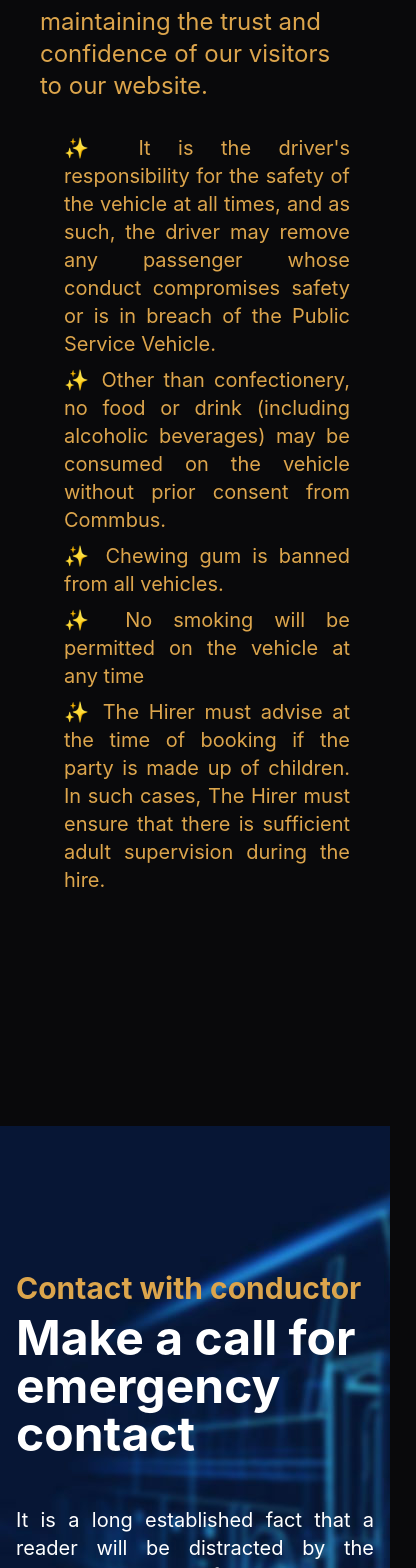
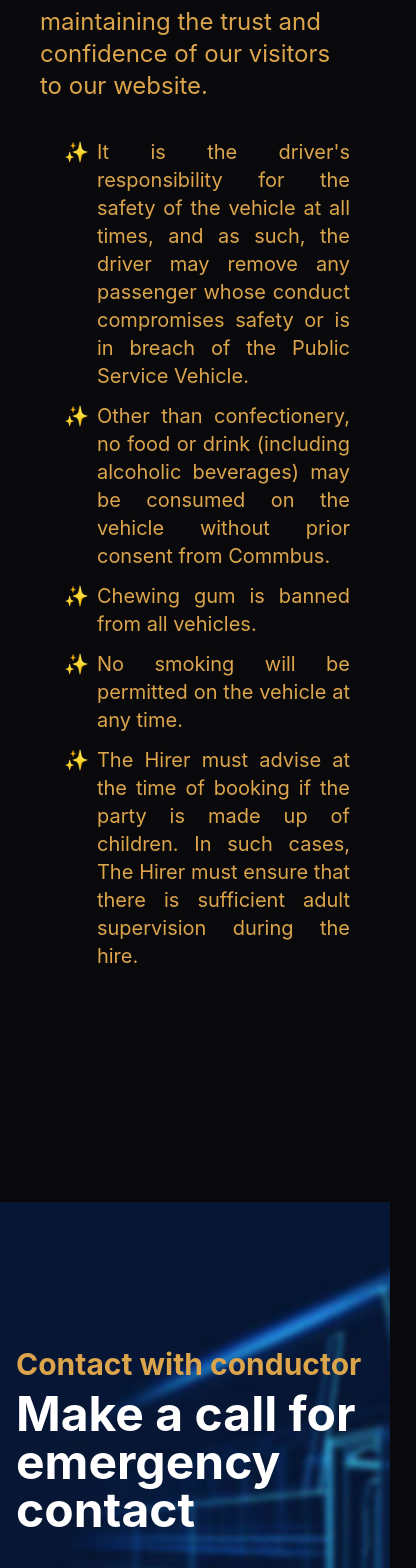
Before and after one commit to mmi-mamun/bus-affinity-client, a React (Create React App) app: page / in a window 390 px wide. Shown: the part 3440-5008 px from the top of the page, 416 px wide, since content can reach past the window. Built offline with nearby package versions, Linux system fonts and the light colour scheme.

Commit message:
Responsiveness check and modify

```diff
--- a/src/components/ReviewSection.js
+++ b/src/components/ReviewSection.js
@@ -9,17 +9,17 @@ const ReviewSection = () => {
     const reviews = [
         {
             id: 1,
-            name: 'GM Tasrif',
+            name: 'Samira Akter',
             review: 'It is a long established fact that by the readable content of a lot layout. The point of using Lorem a more-or-less normal distribu to using Content here, content',
             location: 'Dhaka',
-            img: people1
+            img: people2
         },
         {
             id: 2,
             name: 'MI Mamun',
             review: 'It is a long established fact that by the readable content of a lot layout. The point of using Lorem a more-or-less normal distribu to using Content here, content',
             location: 'Dhaka',
-            img: people2
+            img: people1
         },
         {
             id: 3,
--- a/src/components/Terms.js
+++ b/src/components/Terms.js
@@ -9,13 +9,59 @@ const Terms = () => {
                 <div className='px-6'>
                     <h1 className="text-5xl font-bold mb-8">TERMS AND CONDITION</h1>
                     <p className="py-6 text-2xl">We are committed to maintaining the trust and confidence of our visitors to our website.</p>
-                    <ul className='pl-6 mb-6 text-xl text-justify'>
-                        <li className='my-2'>✨ It is the driver's responsibility for the safety of the vehicle at all times, and as such, the driver may remove any passenger whose conduct compromises safety or is in breach of the Public Service Vehicle.</li>
-                        <li className='my-2'>✨ Other than confectionery, no food or drink (including alcoholic beverages) may be consumed on the vehicle without prior consent from Commbus.</li>
+
+                    <p className='pl-6 mb-6 text-xl text-justify'>
+                        <span className='flex gap-2 mt-3'>
+                            <span>
+                                ✨
+                            </span>
+                            <span>
+                                It is the driver's responsibility for the safety of the vehicle at all times, and as such, the driver may remove any passenger whose conduct compromises safety or is in breach of the Public Service Vehicle.
+                            </span>
+                        </span>
+
+                        <span className='flex gap-2 mt-3'>
+                            <span>
+                                ✨
+                            </span>
+                            <span>
+                                Other than confectionery, no food or drink (including alcoholic beverages) may be consumed on the vehicle without prior consent from Commbus.
+                            </span>
+                        </span>
+
+                        <span className='flex gap-2 mt-3'>
+                            <span>
+                                ✨
+                            </span>
+                            <span>
+                                Chewing gum is banned from all vehicles.
+                            </span>
+                        </span>
+
+                        <span className='flex gap-2 mt-3'>
+                            <span>
+                                ✨
+                            </span>
+                            <span>
+                                No smoking will be permitted on the vehicle at any time.
+                            </span>
+                        </span>
+
+                        <span className='flex gap-2 my-3'>
+                            <span>
+                                ✨
+                            </span>
+                            <span>
+                                The Hirer must advise at the time of booking if the party is made up of children. In such cases, The Hirer must ensure that there is sufficient adult supervision during the hire.
+                            </span>
+                        </span>
+
+
+                        {/* <li className='my-2'>✨ Other than confectionery, no food or drink (including alcoholic beverages) may be consumed on the vehicle without prior consent from Commbus.</li>
                         <li className='my-2'>✨ Chewing gum is banned from all vehicles. </li>
                         <li className='my-2'>✨ No smoking will be permitted on the vehicle at any time</li>
-                        <li className='my-2'>✨ The Hirer must advise at the time of booking if the party is made up of children. In such cases, The Hirer must ensure that there is sufficient adult supervision during the hire.</li>
-                    </ul>
+                        <li className='my-2'>✨ The Hirer must advise at the time of booking if the party is made up of children. In such cases, The Hirer must ensure that there is sufficient adult supervision during the hire.</li> */}
+                    </p>
                 </div>
             </div>
         </div>
--- a/src/shared/Footer.js
+++ b/src/shared/Footer.js
@@ -2,7 +2,7 @@ import React from 'react';
 
 const Footer = () => {
     return (
-        <footer className="footer p-10 bg-base-200 text-base-content pl-24 pr-3">
+        <footer className="footer p-10 bg-base-200 flex flex-col lg:flex-row md:flex-col sm:flex-col justify-between px-6 lg:px-20 ">
             <div>
                 <span className="footer-title">Services</span>
                 <a className="link link-hover">Branding</a>
```
